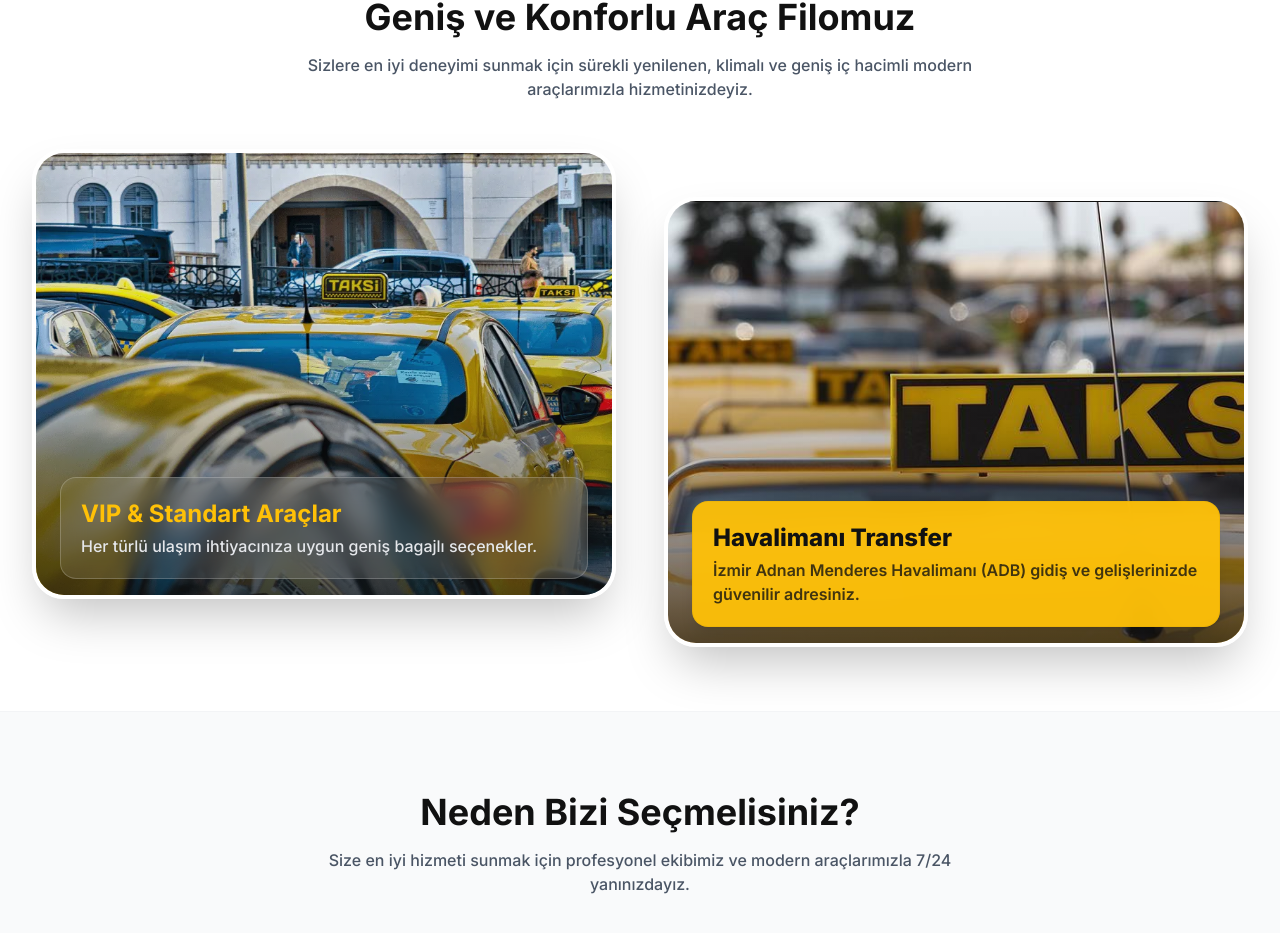
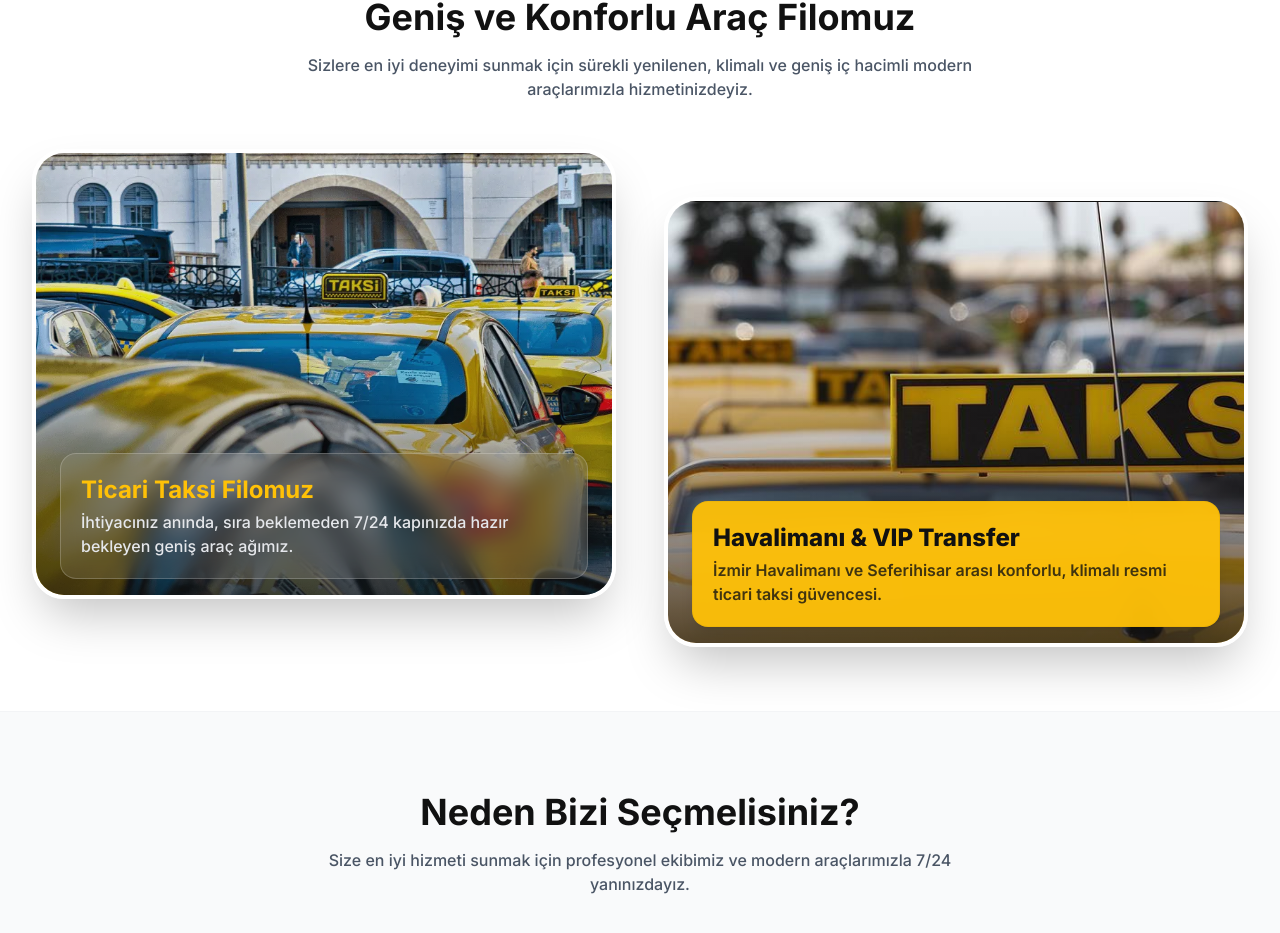
Before and after one commit to kodfinans34/seferihisartaxi, a Next.js app: page / in a window 1280 px wide. Shown: the part 1887-2820 px from the top of the page. Built offline with nearby package versions, Linux system fonts and the light colour scheme.

Commit message:
SEO: Make fleet images clickable, fix texts to match visuals, update JSON-LD and OpenGraph schemas

```diff
--- a/src/app/layout.tsx
+++ b/src/app/layout.tsx
@@ -28,6 +28,18 @@ export const metadata: Metadata = {
         width: 800,
         height: 1200,
         alt: "Seferihisar Taksi Hizmeti",
+      },
+      {
+        url: "https://seferihisartaxi.com/taxi-premium-1.png",
+        width: 1200,
+        height: 800,
+        alt: "Seferihisar Merkez Ticari Taksi",
+      },
+      {
+        url: "https://seferihisartaxi.com/taxi-premium-2.png",
+        width: 1200,
+        height: 800,
+        alt: "Sığacık Havalimanı VIP Transfer",
       },
     ],
     locale: "tr_TR",
@@ -61,7 +73,12 @@ export default function RootLayout({
     "@context": "https://schema.org",
     "@type": "TaxiService",
     name: "Seferihisar Taksi",
-    image: "https://seferihisartaxi.com/logo.png",
+    image: [
+      "https://seferihisartaxi.com/logo.png",
+      "https://seferihisartaxi.com/seo-resmi.jpeg",
+      "https://seferihisartaxi.com/taxi-premium-1.png",
+      "https://seferihisartaxi.com/taxi-premium-2.png"
+    ],
     "@id": "https://seferihisartaxi.com",
     url: "https://seferihisartaxi.com",
     telephone: "+905541154422",
--- a/src/app/page.tsx
+++ b/src/app/page.tsx
@@ -118,28 +118,28 @@ export default function Home() {
 
           <div className="grid grid-cols-1 md:grid-cols-2 gap-8 lg:gap-12 pb-8 md:pb-12">
             {/* Image 1 */}
-            <div className="relative h-[300px] md:h-[400px] lg:h-[450px] rounded-[2rem] overflow-hidden shadow-2xl group border-4 border-white">
-              <Image src="/taxi-premium-1.png" alt="Seferihisar Lüks Taksi" fill className="object-cover group-hover:scale-110 transition-transform duration-700" />
+            <Link href="/seferihisar-taksi" className="relative h-[300px] md:h-[400px] lg:h-[450px] rounded-[2rem] overflow-hidden shadow-2xl group border-4 border-white block cursor-pointer">
+              <Image src="/taxi-premium-1.png" alt="Seferihisar Merkez Taksi Filosu ve 7/24 Nöbetçi Taksi" fill className="object-cover group-hover:scale-110 transition-transform duration-700" title="Seferihisar Taksi Filomuz" />
               <div className="absolute inset-0 bg-gradient-to-t from-secondary/90 via-secondary/20 to-transparent opacity-80 group-hover:opacity-90 transition-opacity duration-500"></div>
               <div className="absolute bottom-6 left-6 right-6 translate-y-2 group-hover:translate-y-0 transition-transform duration-500">
                 <div className="bg-white/10 backdrop-blur-md border border-white/20 p-5 rounded-2xl text-white">
-                  <h3 className="font-bold text-2xl mb-1 text-primary">VIP & Standart Araçlar</h3>
-                  <p className="text-sm md:text-base text-gray-200 font-medium">Her türlü ulaşım ihtiyacınıza uygun geniş bagajlı seçenekler.</p>
+                  <h3 className="font-bold text-2xl mb-1 text-primary">Ticari Taksi Filomuz</h3>
+                  <p className="text-sm md:text-base text-gray-200 font-medium">İhtiyacınız anında, sıra beklemeden 7/24 kapınızda hazır bekleyen geniş araç ağımız.</p>
                 </div>
               </div>
-            </div>
+            </Link>
 
             {/* Image 2 */}
-            <div className="relative h-[300px] md:h-[400px] lg:h-[450px] rounded-[2rem] overflow-hidden shadow-2xl group border-4 border-white md:translate-y-12">
-              <Image src="/taxi-premium-2.png" alt="İzmir Havalimanı Konforlu Transfer Taksi" fill className="object-cover group-hover:scale-110 transition-transform duration-700" />
+            <Link href="/havalimani-transfer" className="relative h-[300px] md:h-[400px] lg:h-[450px] rounded-[2rem] overflow-hidden shadow-2xl group border-4 border-white block cursor-pointer md:translate-y-12">
+              <Image src="/taxi-premium-2.png" alt="İzmir Adnan Menderes Havalimanı (ADB) VIP Taksi Transfer" fill className="object-cover group-hover:scale-110 transition-transform duration-700" title="İzmir Havalimanı Transfer Taksi" />
               <div className="absolute inset-0 bg-gradient-to-t from-secondary/90 via-secondary/20 to-transparent opacity-80 group-hover:opacity-90 transition-opacity duration-500"></div>
               <div className="absolute bottom-6 left-6 right-6 translate-y-2 group-hover:translate-y-0 transition-transform duration-500">
                 <div className="bg-primary/95 backdrop-blur-md border border-primary-hover/50 p-5 rounded-2xl text-secondary shadow-lg">
-                  <h3 className="font-extrabold text-2xl mb-1">Havalimanı Transfer</h3>
-                  <p className="text-sm md:text-base font-semibold text-secondary/80">İzmir Adnan Menderes Havalimanı (ADB) gidiş ve gelişlerinizde güvenilir adresiniz.</p>
+                  <h3 className="font-extrabold text-2xl mb-1">Havalimanı & VIP Transfer</h3>
+                  <p className="text-sm md:text-base font-semibold text-secondary/80">İzmir Havalimanı ve Seferihisar arası konforlu, klimalı resmi ticari taksi güvencesi.</p>
                 </div>
               </div>
-            </div>
+            </Link>
           </div>
         </div>
       </section>
```
